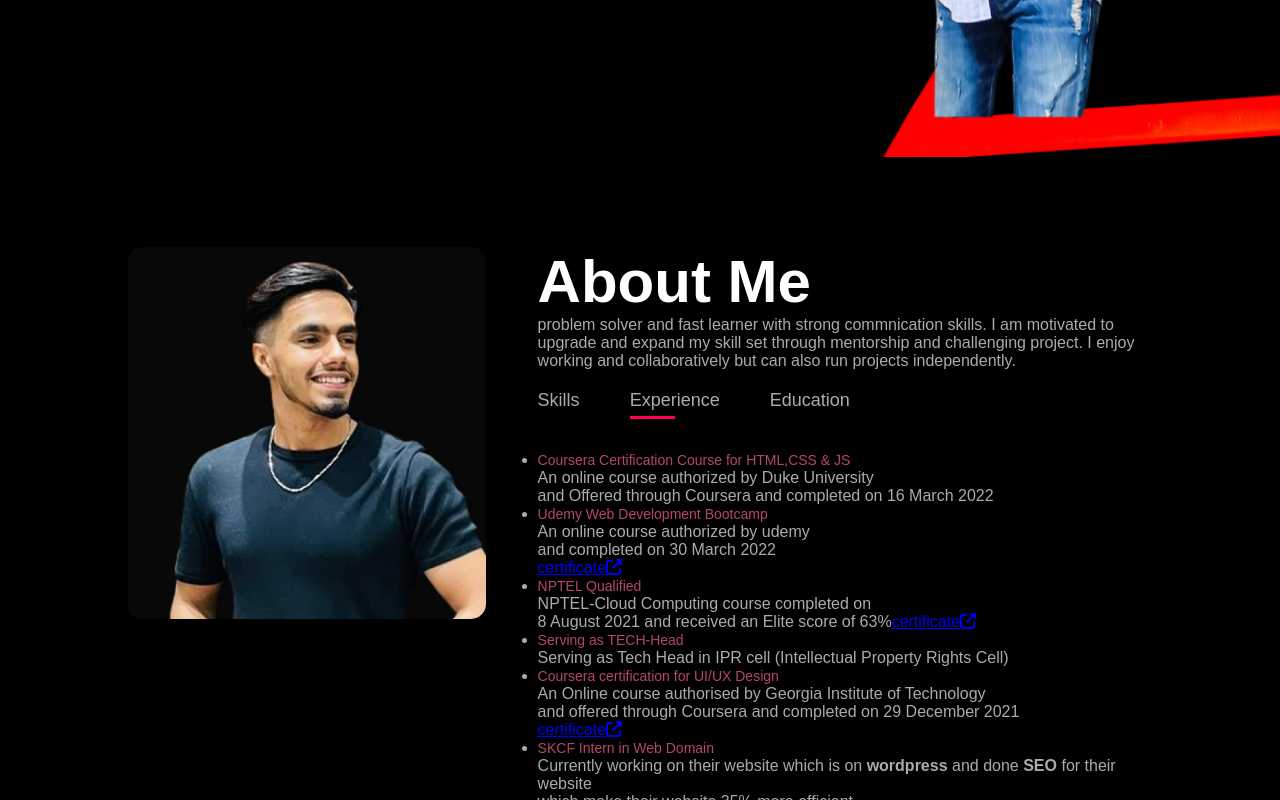
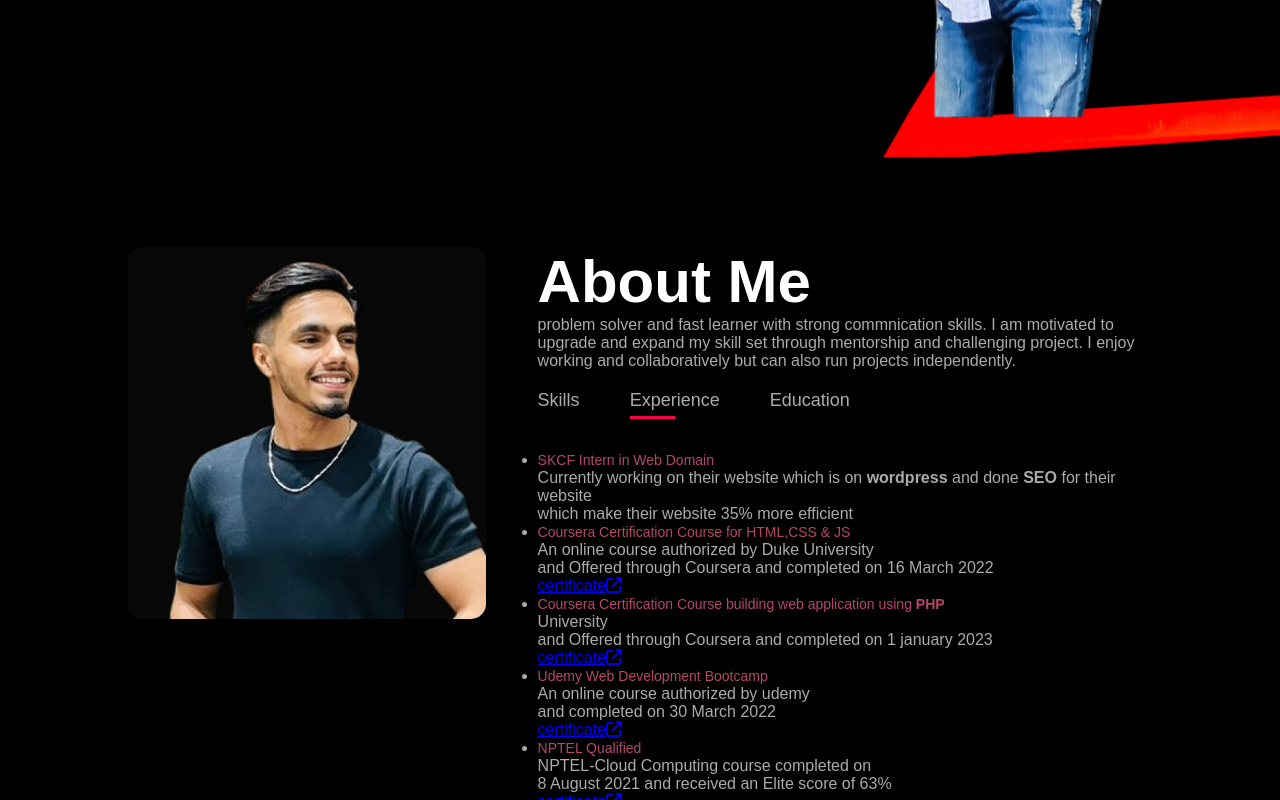
Before and after one commit to hitmankk/kushal, a plain HTML site: page index.html in a window 1280 px wide. Both pictures are taken after a click on the element "Experience". Shown: the part 643-1443 px from the top of the page. Drawn offline with Linux system fonts and the light colour scheme.

Commit message:
Update index.html

```diff
--- a/index.html
+++ b/index.html
@@ -59,18 +59,20 @@
             </ul>
           </div>
           <div class="tab-contents" id="Experience">
-            <ul>
+          <ul>
+              <li><span>SKCF Intern in Web Domain </span><br>Currently working on their website which is on <strong>wordpress</strong> and done <strong>SEO</strong> for their website<br> which make their website 35% more efficient</li>
               <li><span>Coursera Certification Course for HTML,CSS & JS</span><br>An online course authorized by Duke
-                University<br> and Offered through Coursera and completed on 16 March 2022</li>
+              University<br> and Offered through Coursera and completed on 16 March 2022<br><a href="/Coursera_webdev.pdf">certificate<i class="fa-solid fa-up-right-from-square"></i></a></li>
+              <li><span>Coursera Certification Course building web application using <strong>PHP</strong></span><br>
+                University<br> and Offered through Coursera and completed on 1 january 2023<br><a href="/Kushal Coursera.pdf">certificate<i class="fa-solid fa-up-right-from-square"></i></a></li>
               <li><span>Udemy Web Development Bootcamp</span><br>An online course authorized by udemy
                 <br> and completed on 30 March 2022<br><a href="/UC web development course.pdf">certificate<i class="fa-solid fa-up-right-from-square"></i></a></li>
               <li><span>NPTEL Qualified</span><br>NPTEL-Cloud Computing course completed on <br> 8 August 2021 and
-                received an Elite score of 63%<a href="/NPTEL_cloudcomputng.jpeg">certificate<i class="fa-solid fa-up-right-from-square"></i></a> </li>
+                received an Elite score of 63%<br><a href="/NPTEL_cloudcomputng.jpeg">certificate<i class="fa-solid fa-up-right-from-square"></i></a> </li>
               <li><span>Serving as TECH-Head</span><br>Serving as Tech Head in IPR cell (Intellectual Property Rights
                 Cell) </li>
               <li><span>Coursera certification for UI/UX Design</span><br>An Online course authorised by Georgia
                 Institute of Technology <br>and offered through Coursera and completed on 29 December 2021<br><a href="/Coursera user design.pdf">certificate<i class="fa-solid fa-up-right-from-square"></i></a></li>
-              <li><span>SKCF Intern in Web Domain </span><br>Currently working on their website which is on <strong>wordpress</strong> and done <strong>SEO</strong> for their website<br> which make their website 35% more efficient</li>
             </ul>
           </div>
           <div class="tab-contents" id="Education">
```
